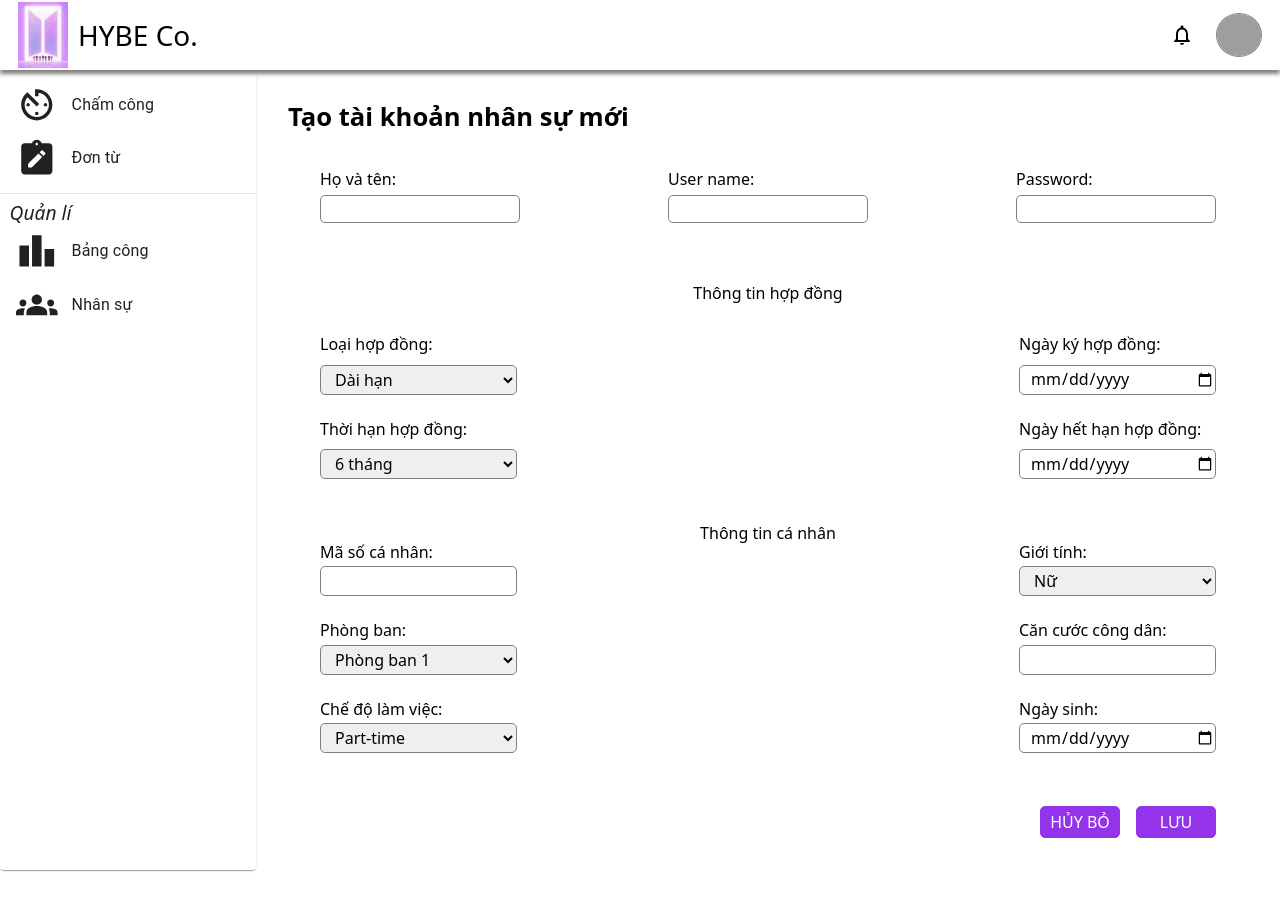
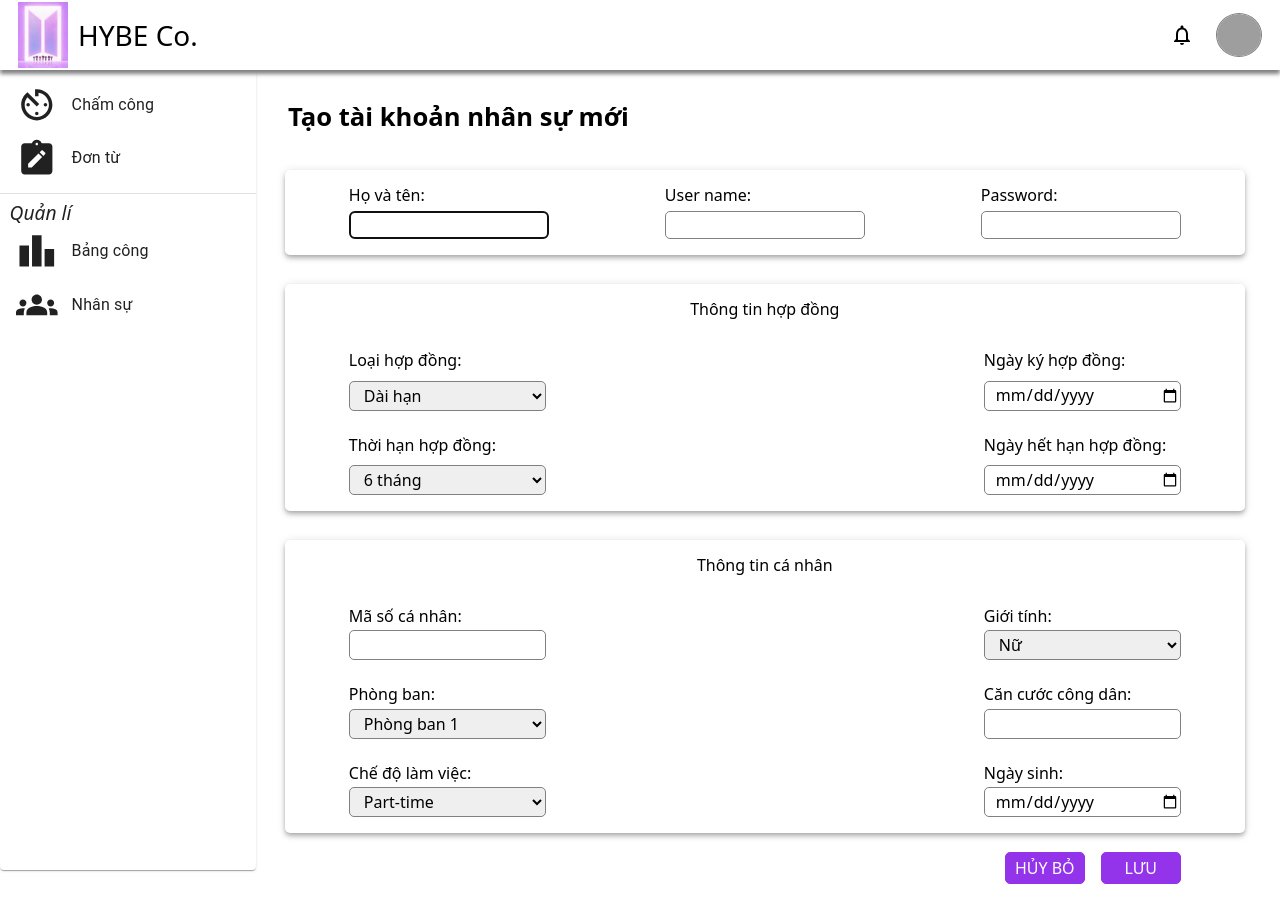
Before and after one commit to luongvantuit/kse, a React (Create React App) app in the folder fe/: page /app/addnew in a window 1280 px wide. Before the commit the page ends 886 px from the top, so only its background shows below. Built offline with nearby package versions, Linux system fonts and the light colour scheme; no server answers; sample sign-in values are in the browser's storage; grey boxes are pictures that could not be loaded.

Commit message:
modify css

```diff
--- a/fe/src/components/AddNewPersonal.jsx
+++ b/fe/src/components/AddNewPersonal.jsx
@@ -79,6 +79,7 @@ export default function AddNewPersonal() {
             onChange={e => setFullName(e.target.value)}
             type="text"
             className="jss51 jss53"
+            autoFocus
           />
         </div>
         <div className="username">
--- a/fe/src/components/ListPersonal.jsx
+++ b/fe/src/components/ListPersonal.jsx
@@ -80,10 +80,10 @@ export default function ListPersonal() {
   }
 
   return (
-    <div className="body-component">
-      <div className="body-header">
+    <div className="list-personal-body-component">
+      <div className="list-personal-body-header">
         <span style={{ fontWeight: 'bold', fontSize: '1.4rem' }}>Danh sách nhân sự</span>
-        <div className="body-header-right">
+        <div className="list-personal-body-header-right">
           <div>
             <button className="btn-add-personal">
               <Link to={"/app/addnew"}>
@@ -96,7 +96,7 @@ export default function ListPersonal() {
       </div>
 
       <div className="thead">
-        <div className="body-search-personnel">
+        <div className="list-personal-body-search-personnel">
           <span style={{ width: '1rem' }}>#</span>
           <div className="search-box">
             <TextField
@@ -213,9 +213,9 @@ export default function ListPersonal() {
         </div>
       </div>
 
-      <div className="view">
+      <div className="list-personal-view">
         {data.map(person => (
-          <div className="body-search-item-personnel" key={person.id}>
+          <div className="list-personal-body-search-item-personnel" key={person.id}>
             <span className="item-personnel-id">{person.id}</span>
             <span className="item-personnel">{person.fullname}</span>
             <span className="item-personnel">{person.username}</span>
--- a/fe/src/components/MenuLeft.jsx
+++ b/fe/src/components/MenuLeft.jsx
@@ -23,7 +23,6 @@ import ListItemButton from '@mui/material/ListItemButton';
 export default function MenuLeft() {
   const [openBrowse, setOpenBrowse] = React.useState(false);
   const [admin, setAdmin] = React.useState(false);
-  const [openDepartment, setOpenDepartment] = React.useState(false);
   useEffect(() => {
     const url = "http://localhost:8080/api/users/role";
     const token = JSON.parse(localStorage.getItem("token"));
@@ -111,7 +110,7 @@ export default function MenuLeft() {
             </Link>
           </MenuItem>
 
-          <MenuItem className="option4" onClick={() => setOpenDepartment(!openDepartment)}>
+          <MenuItem className="option4">
             <Link to={"/app/personnel"}>
               <div className="menu-item">
                 <Groups sx={{ fontSize: "2.6rem" }} />
@@ -119,30 +118,9 @@ export default function MenuLeft() {
                   {" "}
                   Nhân sự
                 </ListItemText>
-                {admin && (
-                  <div style={{ marginLeft: "6vw" }}>
-                    {openDepartment ? <ExpandLess /> : <ExpandMore />}
-                  </div>
-                )}
               </div>
             </Link>
           </MenuItem>
-          {admin && (
-            <Collapse in={openDepartment} timeout="auto" unmountOnExit>
-              <List component="div" disablePadding>
-                <Link to="/app/browse-menus">
-                  <ListItemButton sx={{ pl: 7 }}>
-                    <ListItemText primary="Phòng ban 1" />
-                  </ListItemButton>
-                </Link>
-                <Link to="/app/form-on-leave">
-                  <ListItemButton sx={{ pl: 7 }}>
-                    <ListItemText primary="Phòng ban 2" />
-                  </ListItemButton>
-                </Link>
-              </List>
-            </Collapse>
-          )}
         </MenuList>
       </Paper>
     </div>
--- a/fe/src/index.css
+++ b/fe/src/index.css
@@ -11,7 +11,7 @@ html {
 :root {
     --menu-left-width: 20vw;
     --header-height: 70px;
-    --body-margin-top: calc(100% - var(--header-height));
+    --body-margin-top: calc(100vw - var(--header-height));
     --body-width: calc(100vw - var(--menu-left-width));
 }
 
--- a/fe/src/public/css/add-new-personal.css
+++ b/fe/src/public/css/add-new-personal.css
@@ -1,6 +1,6 @@
 .add-new-personal {
     position: relative;
-    width: var(--body-width);
+    width: calc(var(--body-width) - 2vw);
     height: 100%;
     top: calc(var(--header-height) + 1rem);
     left: var(--menu-left-width);
@@ -17,13 +17,15 @@
 .basic-info {
     position: absolute;
     top: 30px;
-    left: 0px;
-    width: 100%;
-    padding: 0px 4rem;
+    left: 1.8rem;
+    width: calc(var(--body-width) - 4rem);
+    padding: 1rem 4rem 1rem;
     margin-top: 3.4rem;
     display: flex;
     justify-content: space-between;
     align-items: center;
+    border-radius: 5px;
+    box-shadow: 0px 2px 4px -1px rgb(0 0 0 / 20%), 0px 4px 5px 0px rgb(0 0 0 / 14%), 0px 1px 10px 0px rgb(0 0 0 / 12%);
 }
 
 .fullname,
@@ -55,13 +57,15 @@
 .contract-info {
     position: absolute;
     top: 9rem;
-    left: 0px;
-    width: 100%;
-    padding: 0px 4rem;
-    margin-top: 3.4rem;
+    left: 1.8rem;
+    width: calc(var(--body-width) - 4rem);
+    padding: 1rem 4rem;
+    margin-top: 3.4rem ;
     display: flex;
     flex-direction: column;
     justify-content: space-between;
+    border-radius: 5px;
+    box-shadow: 0px 2px 4px -1px rgb(0 0 0 / 20%), 0px 4px 5px 0px rgb(0 0 0 / 14%), 0px 1px 10px 0px rgb(0 0 0 / 12%);
 }
 
 .contract-info-title {
@@ -71,7 +75,6 @@
 }
 
 .contract-info-child {
-    width: inherit;
     display: flex;
     justify-content: space-between;
 }
@@ -130,35 +133,36 @@
 
 .personal-info {
     position: absolute;
-    top: 24rem;
-    left: 0px;
-    width: 100%;
-    padding: 0px 4rem;
+    top: 25rem;
+    left: 1.8rem;
+    width: calc(var(--body-width) - 4rem);
+    padding: 1rem 4rem;
     margin-top: 3.4rem;
     display: flex;
     flex-direction: column;
     justify-content: space-between;
+    border-radius: 5px;
+    box-shadow: 0px 2px 4px -1px rgb(0 0 0 / 20%), 0px 4px 5px 0px rgb(0 0 0 / 14%), 0px 1px 10px 0px rgb(0 0 0 / 12%);
 }
 
 .personal-info-title {
     display: block;
-    width: inherit;
     text-align: center;
+    margin-bottom: 2rem;
 }
 
 .personal-info-child {
-    width: inherit;
     display: flex;
     justify-content: space-between;
 }
 
 .endPage {
     position: absolute;
-    width: inherit;
+    width: calc(var(--body-width) - 4rem);
     height: 4rem;
-    top: 44rem;
-    left: 0px;
-    padding: 0px 4rem;
+    top: 47.4rem;
+    left: 1.8rem;
+    padding: 1rem 4rem 2rem;
     display: flex;
     align-items: center;
     justify-content: flex-end;
--- a/fe/src/public/css/edit-personal.css
+++ b/fe/src/public/css/edit-personal.css
@@ -1,6 +1,6 @@
 .edit-personal {
     position: relative;
-    width: var(--body-width);
+    width: calc(var(--body-width) - 2vw);
     height: 100%;
     top: calc(var(--header-height) + 1rem);
     left: var(--menu-left-width);
@@ -17,13 +17,15 @@
 .basic-info {
     position: absolute;
     top: 30px;
-    left: 0px;
-    width: 100%;
-    padding: 0px 4rem;
+    left: 1.8rem;
+    width: calc(var(--body-width) - 4rem);
+    padding: 1rem 4rem 1rem;
     margin-top: 3.4rem;
     display: flex;
     justify-content: space-between;
     align-items: center;
+    border-radius: 5px;
+    box-shadow: 0px 2px 4px -1px rgb(0 0 0 / 20%), 0px 4px 5px 0px rgb(0 0 0 / 14%), 0px 1px 10px 0px rgb(0 0 0 / 12%);
 }
 
 .fullname,
@@ -55,13 +57,15 @@
 .contract-info {
     position: absolute;
     top: 9rem;
-    left: 0px;
-    width: 100%;
-    padding: 0px 4rem;
-    margin-top: 3.4rem;
+    left: 1.8rem;
+    width: calc(var(--body-width) - 4rem);
+    padding: 1rem 4rem;
+    margin-top: 3.4rem ;
     display: flex;
     flex-direction: column;
     justify-content: space-between;
+    border-radius: 5px;
+    box-shadow: 0px 2px 4px -1px rgb(0 0 0 / 20%), 0px 4px 5px 0px rgb(0 0 0 / 14%), 0px 1px 10px 0px rgb(0 0 0 / 12%);
 }
 
 .contract-info-title {
@@ -71,7 +75,6 @@
 }
 
 .contract-info-child {
-    width: inherit;
     display: flex;
     justify-content: space-between;
 }
@@ -130,35 +133,36 @@
 
 .personal-info {
     position: absolute;
-    top: 24rem;
-    left: 0px;
-    width: 100%;
-    padding: 0px 4rem;
+    top: 25rem;
+    left: 1.8rem;
+    width: calc(var(--body-width) - 4rem);
+    padding: 1rem 4rem;
     margin-top: 3.4rem;
     display: flex;
     flex-direction: column;
     justify-content: space-between;
+    border-radius: 5px;
+    box-shadow: 0px 2px 4px -1px rgb(0 0 0 / 20%), 0px 4px 5px 0px rgb(0 0 0 / 14%), 0px 1px 10px 0px rgb(0 0 0 / 12%);
 }
 
 .personal-info-title {
     display: block;
-    width: inherit;
     text-align: center;
+    margin-bottom: 2rem;
 }
 
 .personal-info-child {
-    width: inherit;
     display: flex;
     justify-content: space-between;
 }
 
 .endPage {
     position: absolute;
-    width: inherit;
+    width: calc(var(--body-width) - 4rem);
     height: 4rem;
-    top: 44rem;
-    left: 0px;
-    padding: 0px 4rem;
+    top: 47.4rem;
+    left: 1.8rem;
+    padding: 1rem 4rem 2rem;
     display: flex;
     align-items: center;
     justify-content: flex-end;
--- a/fe/src/public/css/list-personal.css
+++ b/fe/src/public/css/list-personal.css
@@ -1,11 +1,11 @@
-.body-component {
+.list-personal-body-component {
     position: relative;
-    width: var(--body-width);
+    width: calc(var(--body-width) - 2vw);
     top: calc(var(--header-height) + 1rem);
-    left: var(--menu-left-width);
+    left: calc(var(--menu-left-width));
 }
 
-.body-header {
+.list-personal-body-header {
     position: absolute;
     top: 1rem;
     height: 2rem;
@@ -16,16 +16,16 @@
     padding: 0 2.4rem;
 }
 
-.body-header-name {
+.list-personal-body-header-name {
     font-size: 1.4rem;
 }
 
-.body-header-right {
+.list-personal-body-header-right {
     display: flex;
     align-items: center;
 }
 
-.body-header-month-year {
+.list-personal-body-header-month-year {
     display: flex;
     align-items: center;
     margin-right: 2rem;
@@ -54,8 +54,8 @@
     justify-content: space-between;
 }
 
-.body-search-personnel {
-    width: var(--body-width);
+.list-personal-body-search-personnel {
+    width: inherit;
     display: flex;
     justify-content: space-around;
     align-items: center;
@@ -94,14 +94,14 @@
     opacity: 1;
 }
 
-.view {
+.list-personal-view {
     position: absolute;
-    width: var(--body-width);
+    width: inherit;
     top: 7.6rem;
     padding: 0 0.8rem;
 }
 
-.body-search-item-personnel {
+.list-personal-body-search-item-personnel {
     position: relative;
     margin: 1.8rem 0;
     width: inherit;
--- a/fe/src/public/css/list-time-sheet.css
+++ b/fe/src/public/css/list-time-sheet.css
@@ -1,11 +1,11 @@
-.body-component {
+.list-timesheet-body-component {
     position: relative;
     width: calc(var(--body-width));
     top: calc(var(--header-height) + 1rem);
     left: var(--menu-left-width);
 }
 
-.body-header {
+.list-timesheet-body-header {
     position: absolute;
     top: 1rem;
     height: 2rem;
@@ -16,12 +16,17 @@
     padding: 0 2.4rem;
 }
 
-.body-header-right {
+.list-timesheet-body-header-name {
+    font-weight: bold;
+    font-size: 1.4rem;
+}
+
+.list-timesheet-body-header-right {
     display: flex;
     align-items: center;
 }
 
-.body-header-month-year{
+.list-timesheet-body-header-month-year{
     display: flex;
     align-items: center;
     margin-right: 2rem;
@@ -43,7 +48,7 @@
     justify-content: space-between;
 }
 
-.body-search {
+.list-timesheet-body-search {
     width: calc(0.52  * var(--body-width));
     display: flex;
     justify-content: space-around;
@@ -80,14 +85,14 @@
     -webkit-box-orient: vertical;
 }
 
-.body-container {
+.list-timesheet-body-container {
     position: absolute;
     top: 8rem;
     left: 0rem;
     width: inherit;
 }
 
-.body-text-child {
+.list-timesheet-body-text-child {
     width: 100%;
     max-width: 100px;
     overflow: hidden;
@@ -96,7 +101,7 @@
     -webkit-box-orient: vertical;
 }
 
-.body-item {
+.list-timesheet-body-item {
     padding: 0px 0.8rem;
     margin: 1rem 0rem;
     width: inherit;
--- a/fe/src/public/css/menu-left.css
+++ b/fe/src/public/css/menu-left.css
@@ -3,6 +3,7 @@
     width: var(--menu-left-width);
     height: 100%;
     top: var(--header-height);
+    left: 0px;
 }
 
 .menu-name {
```
Also changed, not shown: fe/src/components/ListTimeSheet.jsx (+16 -15 lines).
